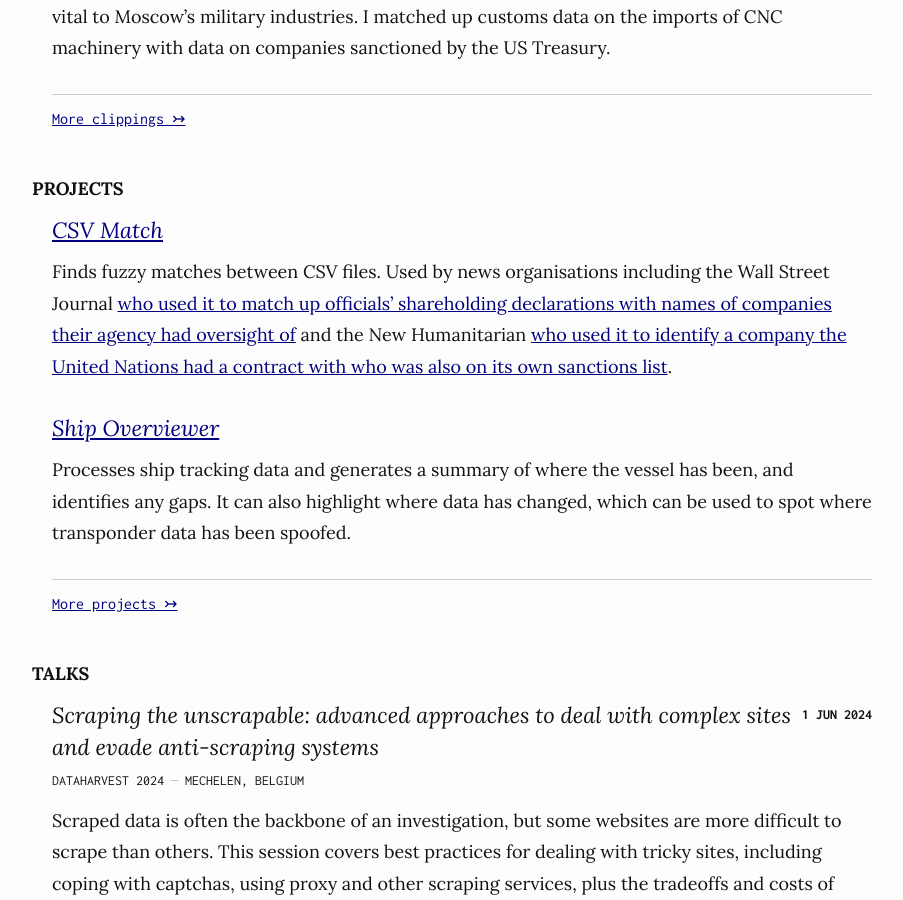
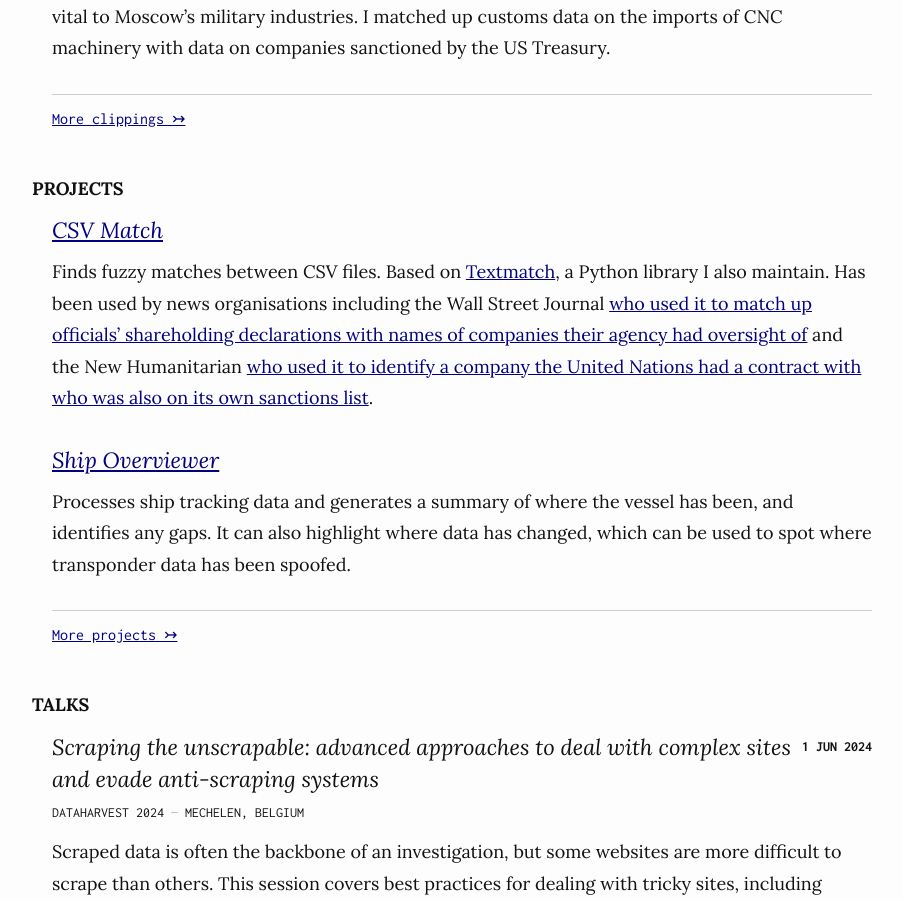
Before and after one commit to maxharlow/maxharlow.github.io, a Jekyll site: the page built from index.md, in a window 1280 px wide and 900 px high, scrolled down 1183 px. Shown: the whole window, without its empty margins (188-1091 px from the left). Built offline with Jekyll 4.4.1, drawn with Linux system fonts in a browser that asks for light colours.

Commit message:
Mention Textmatch

```diff
--- a/_data/projects.yaml
+++ b/_data/projects.yaml
@@ -3,7 +3,7 @@
     type: tool
     state: current
     details: |
-        Finds fuzzy matches between CSV files. Used by news organisations including the Wall Street Journal [who used it to match up officials' shareholding declarations with names of companies their agency had oversight of](https://www.wsj.com/articles/capital-assets-11665673055) and the New Humanitarian [who used it to identify a company the United Nations had a contract with who was also on its own sanctions list](https://www.thenewhumanitarian.org/investigations/2016/09/02/exclusive-un-paying-blacklisted-diamond-company-central-african-republic).
+        Finds fuzzy matches between CSV files. Based on [Textmatch](https://github.com/maxharlow/textmatch), a Python library I also maintain. Has been used by news organisations including the Wall Street Journal [who used it to match up officials' shareholding declarations with names of companies their agency had oversight of](https://www.wsj.com/articles/capital-assets-11665673055) and the New Humanitarian [who used it to identify a company the United Nations had a contract with who was also on its own sanctions list](https://www.thenewhumanitarian.org/investigations/2016/09/02/exclusive-un-paying-blacklisted-diamond-company-central-african-republic).
 
 -   title: Ship Overviewer
     link: https://observablehq.com/@maxharlow/ship-overviewer
```
